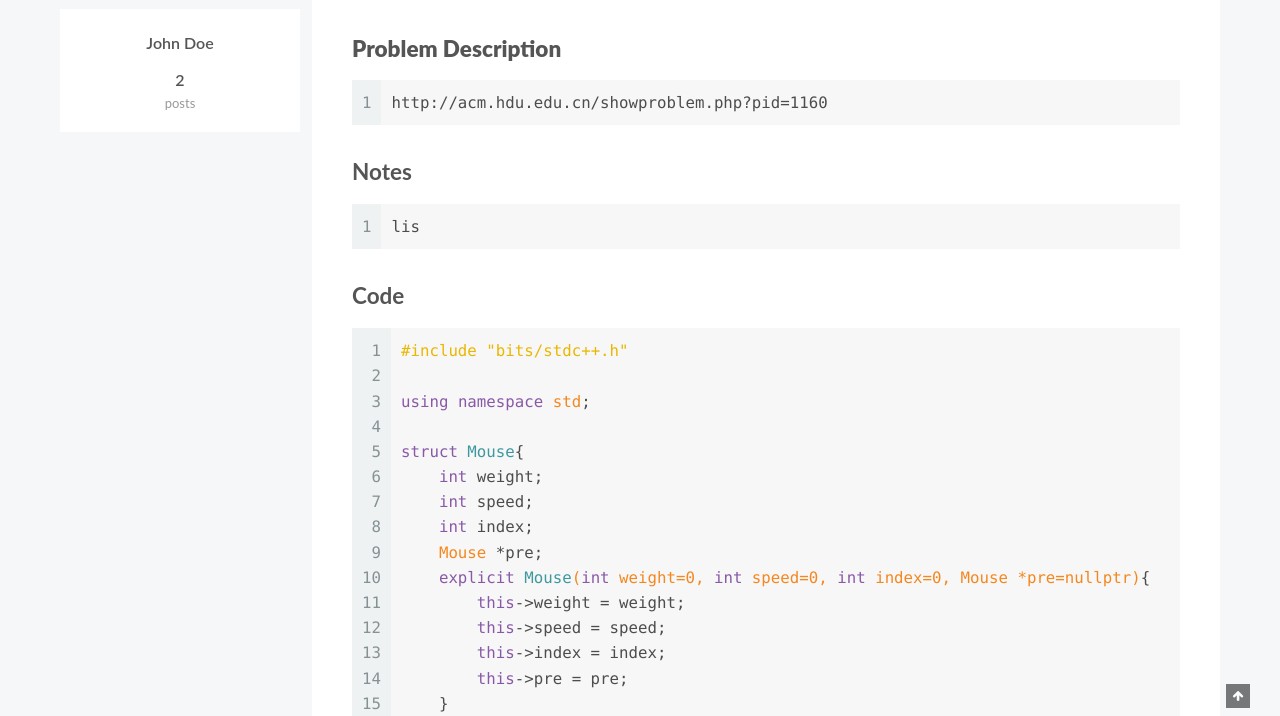
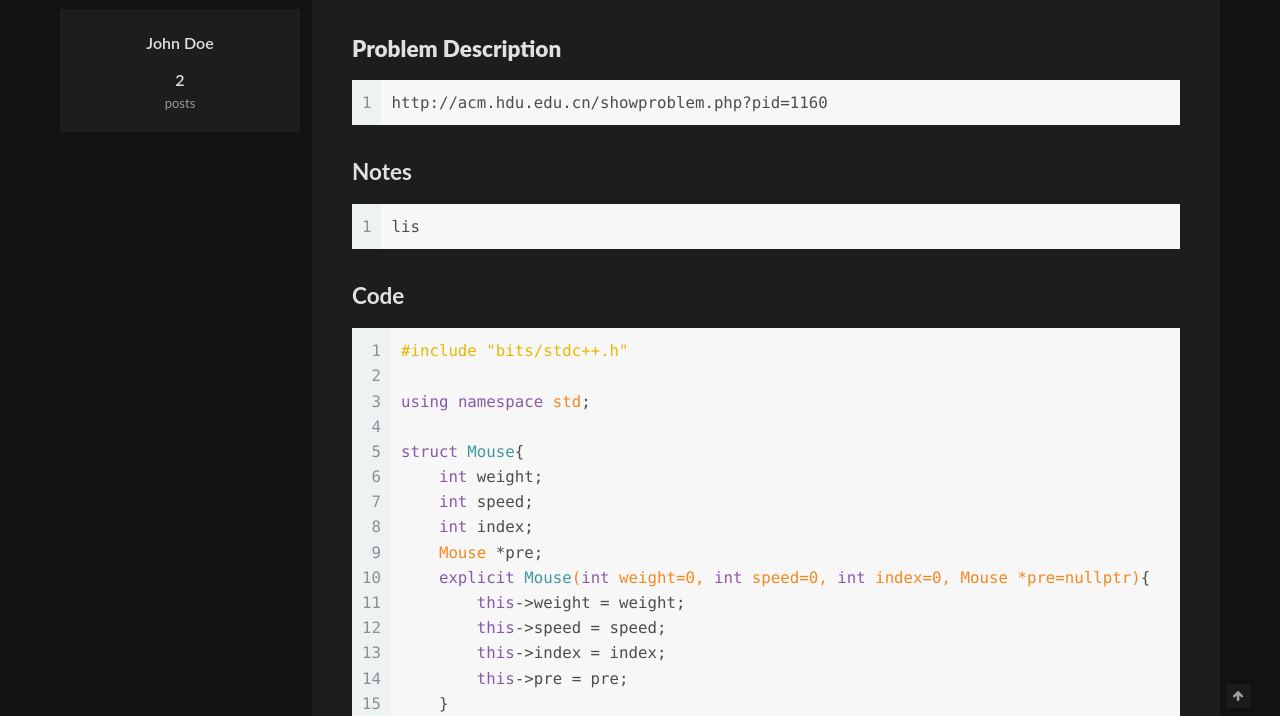
Before and after one commit to LiningHoo/LiningHoo.github.io, a plain HTML site: page index.html in a window 1280 px wide. Shown: the part 192-908 px from the top of the page. Drawn offline with Linux system fonts and the dark colour scheme.

Commit message:
Site updated: 2020-03-02 21:37:18

```diff
--- a/css/main.css
+++ b/css/main.css
@@ -10,6 +10,27 @@
   --table-row-odd-bg-color: #f9f9f9;
   --table-row-hover-bg-color: #f5f5f5;
   --menu-item-bg-color: #f5f5f5;
+}
+@media (prefers-color-scheme: dark) {
+  :root {
+    --body-bg-color: #121212;
+    --content-bg-color: #1d1d1d;
+    --card-bg-color: #282828;
+    --text-color: #e1e1e1;
+    --link-color: #e1e1e1;
+    --link-hover-color: #fff;
+    --brand-color: #fff;
+    --brand-hover-color: #fff;
+    --table-row-odd-bg-color: #282828;
+    --table-row-hover-bg-color: #363636;
+    --menu-item-bg-color: #333;
+  }
+  img {
+    opacity: 0.75;
+  }
+  img:hover {
+    opacity: 1;
+  }
 }
 html {
   line-height: 1.15; /* 1 */
@@ -1162,7 +1183,7 @@ pre .javascript .function {
 }
 .links-of-author a::before,
 .links-of-author span.exturl::before {
-  background: #01ffb6;
+  background: #5cffdd;
   border-radius: 50%;
   content: ' ';
   display: inline-block;
```
